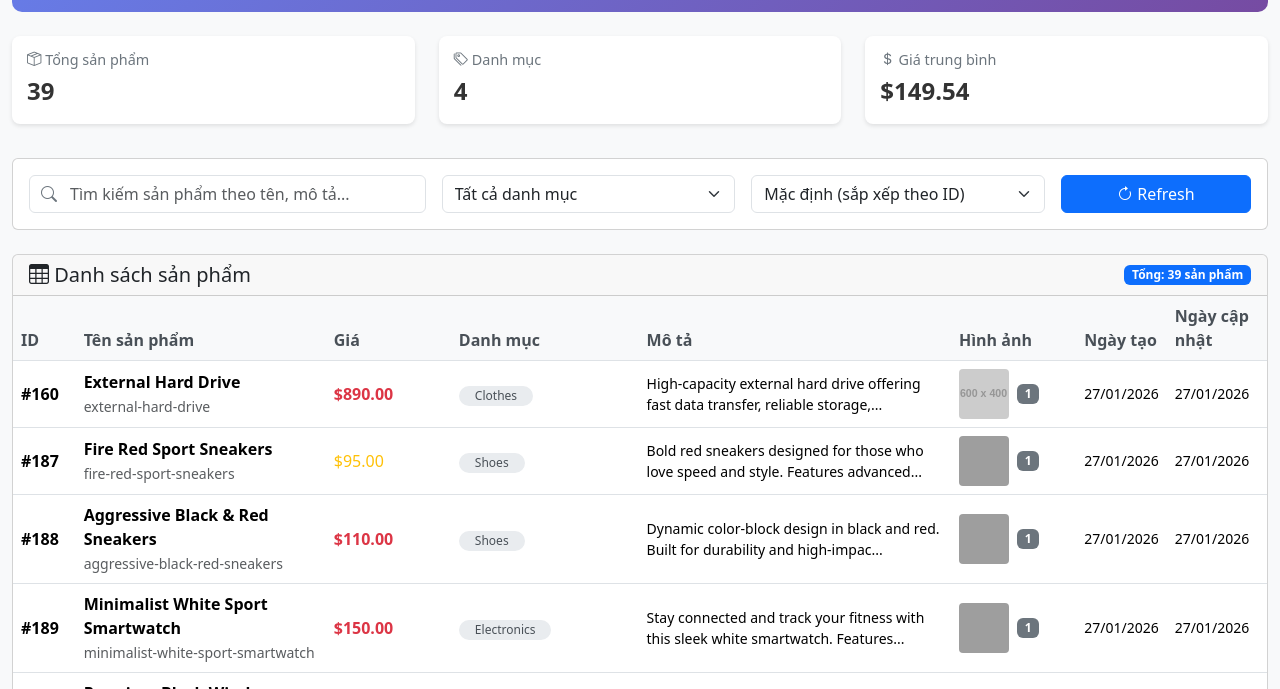
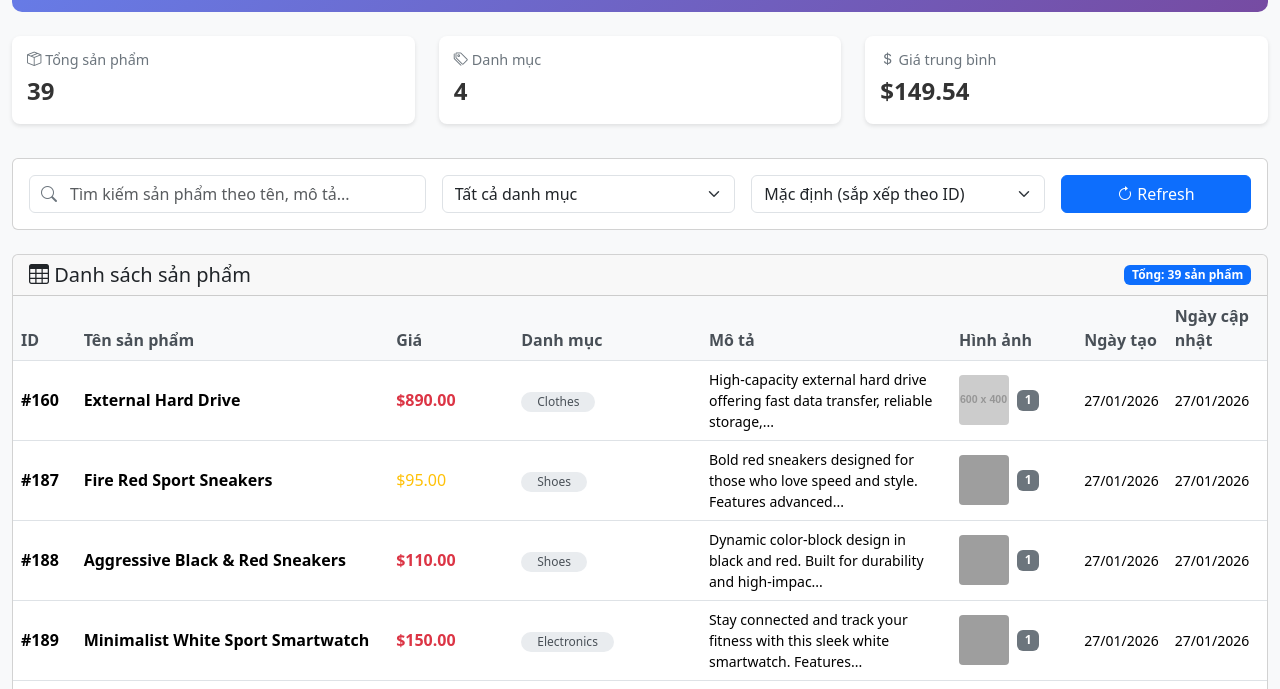
Before and after one commit to dajtkw/NNPTUD_Ngay2, a website: page index.html in a window 1280 px wide. Shown: the part 98-787 px from the top of the page. Drawn offline with nearby package versions, Linux system fonts and the light colour scheme; grey boxes are pictures that could not be loaded; placeholder pictures from the web are drawn by us.

Commit message:
hoàn thành bài 2 part 4

```diff
--- a/app.js
+++ b/app.js
@@ -375,10 +375,7 @@ class ProductTableApp {
 
             row.innerHTML = `
                 <td class="fw-bold">#${product.id}</td>
-                <td>
-                    <div class="fw-semibold">${this.escapeHtml(product.title)}</div>
-                    <small class="text-muted">${this.escapeHtml(product.slug)}</small>
-                </td>
+                <td class="fw-semibold">${this.escapeHtml(product.title)}</td>
                 <td class="${priceClass}">$${price.toFixed(2)}</td>
                 <td>
                     <span class="badge badge-category rounded-pill px-3 py-1">
--- a/index.html
+++ b/index.html
@@ -188,10 +188,10 @@
                                 <thead>
                                     <tr>
                                         <th width="5%">ID</th>
-                                        <th width="20%">Tên sản phẩm</th>
+                                        <th width="25%">Tên sản phẩm</th>
                                         <th width="10%">Giá</th>
                                         <th width="15%">Danh mục</th>
-                                        <th width="25%">Mô tả</th>
+                                        <th width="20%">Mô tả</th>
                                         <th width="10%">Hình ảnh</th>
                                         <th width="7%">Ngày tạo</th>
                                         <th width="8%">Ngày cập nhật</th>
```
